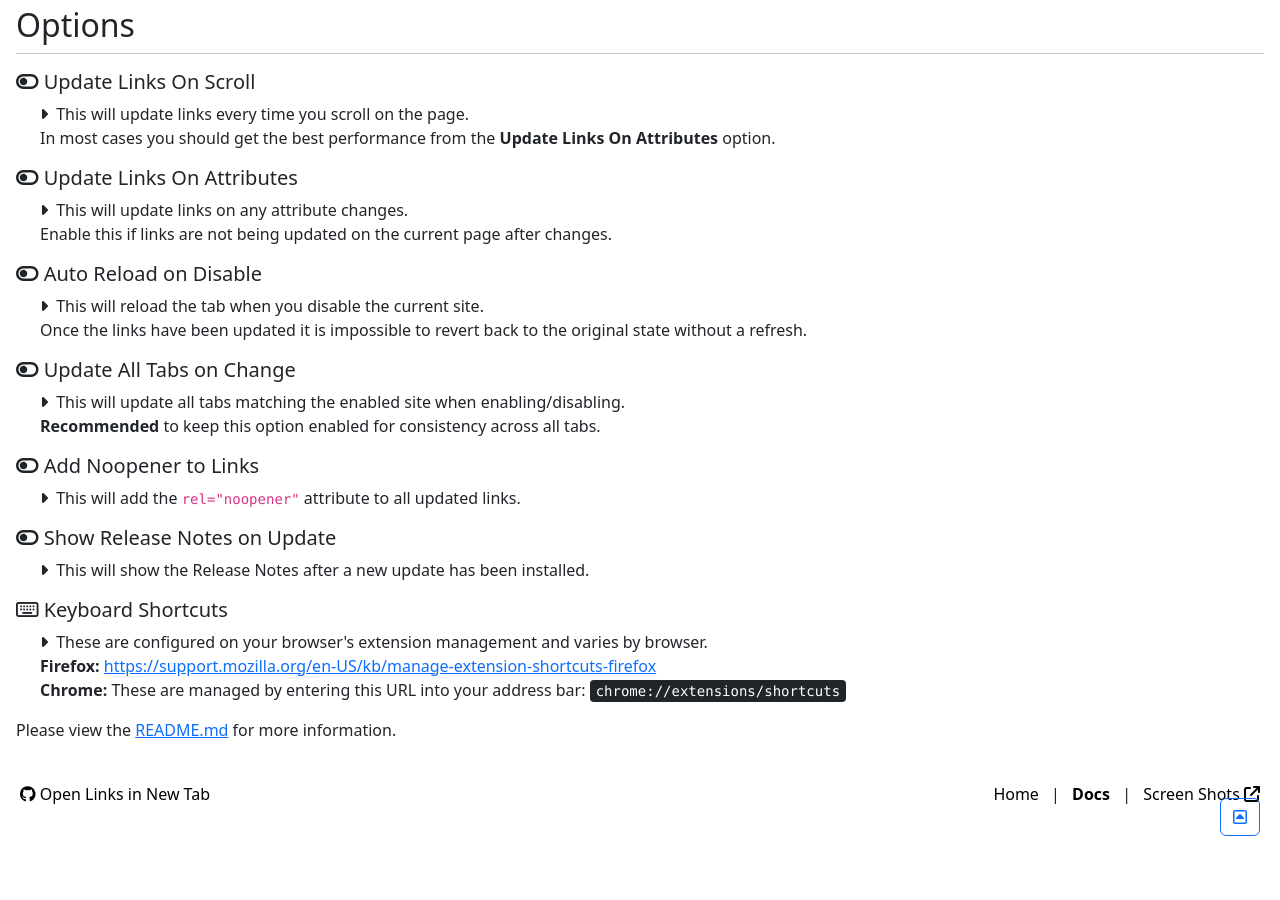
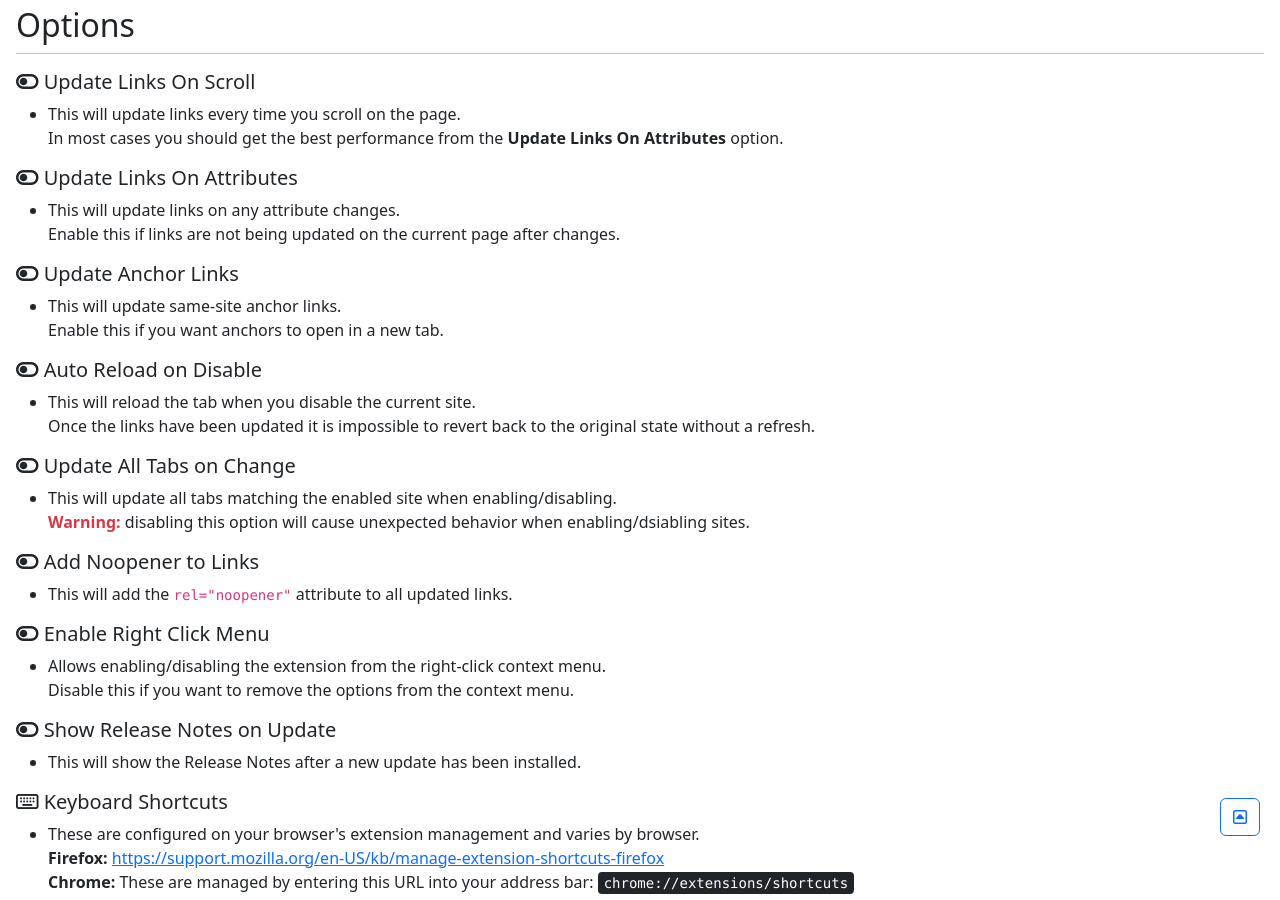
Before and after one commit to cssnr/open-links-in-new-tab-site, a Jekyll site: the page built from src/docs.html, in a window 1280 px wide and 900 px high, scrolled down 648 px. Built offline with Jekyll 4.4.1, drawn with Linux system fonts in a browser that asks for light colours; comment, search, counter and statistics services are not loaded; before the commit the page ends 1478 px from its top, so only the background shows below that.

Commit message:
Update Docs for New Option

```diff
--- a/src/docs.html
+++ b/src/docs.html
@@ -40,49 +40,80 @@ description: Documentation and Instructions for configuring and using Open Links
 <hr class="mt-0">
 
 <h5><i class="fa-solid fa-toggle-off"></i> Update Links On Scroll</h5>
-<p class="ps-4">
-    <i class="fa-solid fa-caret-right me-1"></i> This will update links every time you scroll on the page.<br>
+<ul>
+    <li>
+        This will update links every time you scroll on the page.
+        <br>
         In most cases you should get the best performance from the <strong>Update Links On Attributes</strong> option.
-</p>
+    </li>
+</ul>
 
 <h5><i class="fa-solid fa-toggle-off"></i> Update Links On Attributes</h5>
-<p class="ps-4">
-    <i class="fa-solid fa-caret-right me-1"></i> This will update links on any attribute changes.<br>
+<ul>
+    <li>
+        This will update links on any attribute changes.
+        <br>
         Enable this if links are not being updated on the current page after changes.
-</p>
+    </li>
+</ul>
 
-<h5><i class="fa-solid fa-toggle-off"></i> Auto Reload on Disable </h5>
-<p class="ps-4">
-    <i class="fa-solid fa-caret-right me-1"></i> This will reload the tab when you disable the current site.<br>
+<h5><i class="fa-solid fa-toggle-off"></i> Update Anchor Links</h5>
+<ul>
+    <li>
+        This will update same-site anchor links.
+        <br>
+        Enable this if you want anchors to open in a new tab.
+    </li>
+</ul>
+
+<h5><i class="fa-solid fa-toggle-off"></i> Auto Reload on Disable</h5>
+<ul>
+    <li>
+        This will reload the tab when you disable the current site.
+        <br>
         Once the links have been updated it is impossible to revert back to the original state without a refresh.
-</p>
+    </li>
+</ul>
 
-<h5><i class="fa-solid fa-toggle-off"></i> Update All Tabs on Change </h5>
-<p class="ps-4">
-    <i class="fa-solid fa-caret-right me-1"></i> This will update all tabs matching the enabled site when enabling/disabling.<br>
-    <strong>Recommended</strong> to keep this option enabled for consistency across all tabs.
-</p>
+<h5><i class="fa-solid fa-toggle-off"></i> Update All Tabs on Change</h5>
+<ul>
+    <li>
+        This will update all tabs matching the enabled site when enabling/disabling.
+        <br>
+        <strong class="text-danger">Warning:</strong> disabling this option will cause unexpected behavior when enabling/dsiabling sites.
+    </li>
+</ul>
 
-<h5><i class="fa-solid fa-toggle-off"></i> Add Noopener to Links  </h5>
-<p class="ps-4">
-    <i class="fa-solid fa-caret-right me-1"></i> This will add the <code>rel="noopener"</code> attribute to all updated links.
-</p>
+<h5><i class="fa-solid fa-toggle-off"></i> Add Noopener to Links</h5>
+<ul>
+    <li>This will add the <code>rel="noopener"</code> attribute to all updated links.</li>
+</ul>
+
+<h5><i class="fa-solid fa-toggle-off"></i> Enable Right Click Menu</h5>
+<ul>
+    <li>
+        Allows enabling/disabling the extension from the right-click context menu.
+        <br>
+        Disable this if you want to remove the options from the context menu.
+    </li>
+</ul>
 
 <h5><i class="fa-solid fa-toggle-off"></i> Show Release Notes on Update</h5>
-<p class="ps-4">
-    <i class="fa-solid fa-caret-right me-1"></i> This will show the Release Notes after a new update has been installed.
-</p>
-
+<ul>
+    <li>This will show the Release Notes after a new update has been installed.</li>
+</ul>
 
 <h5><i class="fa-regular fa-keyboard"></i> Keyboard Shortcuts</h5>
-<p class="ps-4">
-    <i class="fa-solid fa-caret-right me-1"></i> These are configured on your browser's extension management and varies by browser.
+<ul>
+    <li>
+        These are configured on your browser's extension management and varies by browser.
         <br>
         <strong>Firefox:</strong> <a href="https://support.mozilla.org/en-US/kb/manage-extension-shortcuts-firefox" target="_blank" rel="noopener">
             https://support.mozilla.org/en-US/kb/manage-extension-shortcuts-firefox</a>
         <br>
         <strong>Chrome:</strong> These are managed by entering this URL into your address bar:
         <kbd role="button" data-clipboard-text="chrome://extensions/shortcuts"><span class="d-inline-block">chrome://extensions/shortcuts</span></kbd>
-</p>
+    </li>
+</ul>
 
 <p>Please view the <a href="{{ site.github_url }}?tab=readme-ov-file#readme" target="_blank">README.md</a> for more information.</p>
```
Lines whose indentation alone changed are shown as unchanged.
